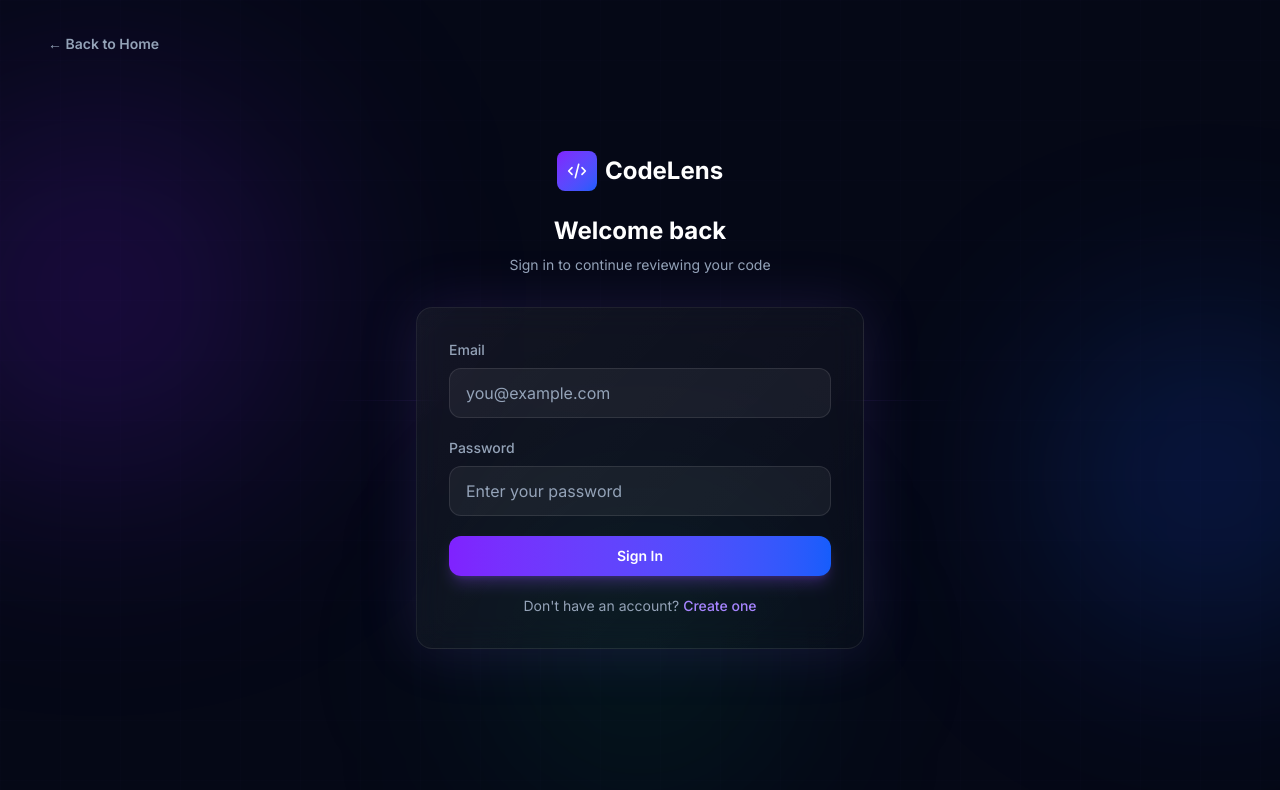
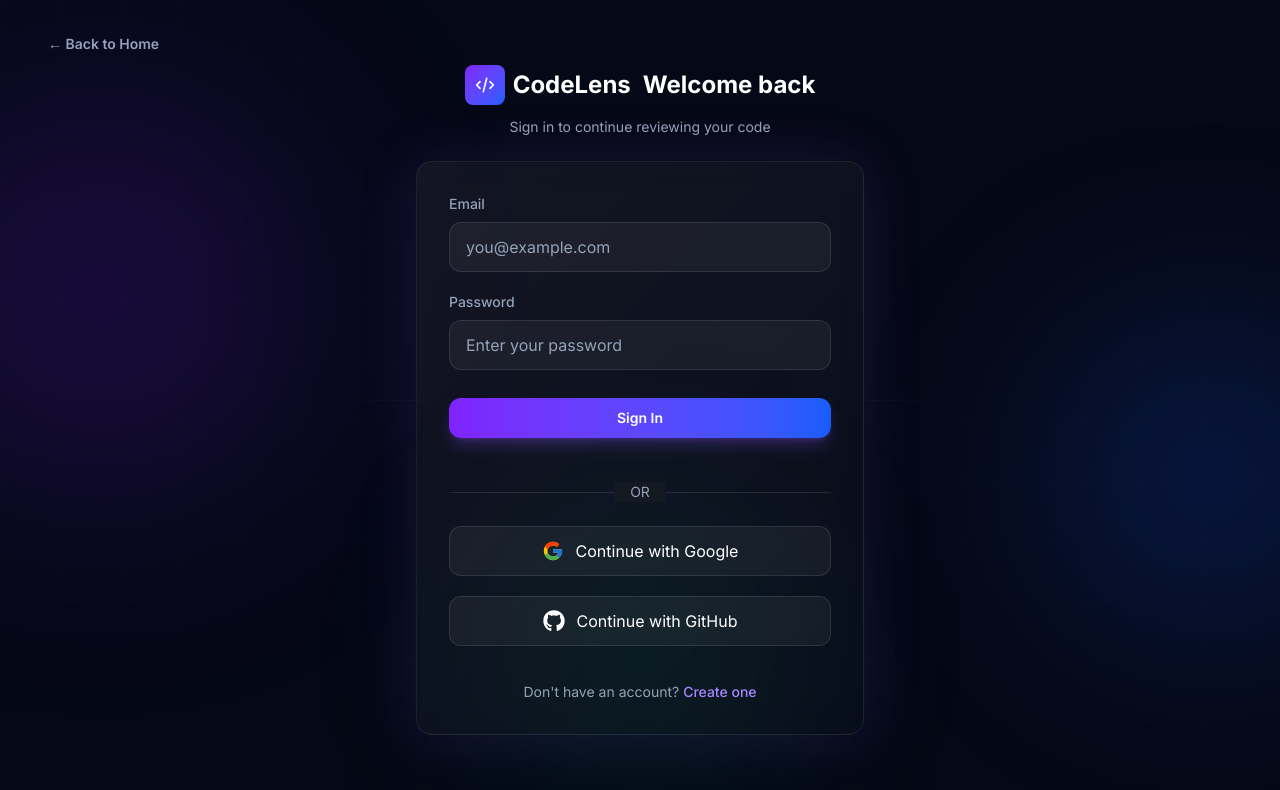
Before and after one commit to pritambaliya/CodeLens-AI, a React (Vite) app in the folder client/: page /login in a window 1280 px wide. Shown: the top 790 px of the page. Built offline with nearby package versions, Linux system fonts and the light colour scheme; no server answers.

Commit message:
Add login page of icon

```diff
--- a/client/src/context/AuthContext.jsx
+++ b/client/src/context/AuthContext.jsx
@@ -25,10 +25,10 @@ export function AuthProvider({ children }) {
   }, [fetchUser]);
 
   const login = async (credentials) => {
-    const data = await loginApi(credentials);
-    setUser(data.user);
-    return data;
-  };
+  const data = await loginApi(credentials);
+  await fetchUser();
+  return data;
+};
 
   const register = async (credentials) => {
     const data = await registerApi(credentials);
--- a/client/src/pages/LoginPage.jsx
+++ b/client/src/pages/LoginPage.jsx
@@ -6,13 +6,15 @@ import { useAuth } from '../hooks/useAuth';
 import Button from '../components/Button';
 import AnimatedBackground from '../components/AnimatedBackground';
 import PageTransition from '../components/PageTransition';
+import { FcGoogle } from "react-icons/fc";
+import { FaGithub } from "react-icons/fa";
 
 export default function LoginPage() {
   const [form, setForm] = useState({ email: '', password: '' });
   const [loading, setLoading] = useState(false);
   const { login } = useAuth();
   const navigate = useNavigate();
-  const location = useLocation();
+  const location = useLocation(); ''
   const from = location.state?.from?.pathname || '/dashboard';
 
   const handleChange = (e) => {
@@ -34,8 +36,15 @@ export default function LoginPage() {
     }
   };
 
+  const handleGoogleLogin = () => {
+    window.location.href = "http://localhost:5000/auth/google";
+  };
+
+  const handleGithubLogin = () => {
+    window.location.href = "http://localhost:5000/auth/github";
+  };
   return (
-    <PageTransition className="relative flex min-h-screen items-center justify-center bg-background px-4 py-12">
+    <PageTransition className="relative flex min-h-screen items-center justify-center bg-background px-4">
       <AnimatedBackground />
       <div className="absolute left-6 top-6 z-20">
         <Button
@@ -52,17 +61,38 @@ export default function LoginPage() {
         animate={{ opacity: 1, y: 0 }}
         className="relative w-full max-w-md"
       >
-        <div className="mb-8 text-center">
-          <Link to="/" className="inline-flex items-center gap-2">
-            <div className="flex h-10 w-10 items-center justify-center rounded-lg bg-gradient-to-br from-violet-600 to-blue-600">
-              <svg className="h-5 w-5 text-white" fill="none" viewBox="0 0 24 24" stroke="currentColor">
-                <path strokeLinecap="round" strokeLinejoin="round" strokeWidth={2} d="M10 20l4-16m4 4l4 4-4 4M6 16l-4-4 4-4" />
-              </svg>
-            </div>
-            <span className="text-2xl font-bold text-white">CodeLens</span>
-          </Link>
-          <h1 className="mt-6 text-2xl font-bold text-white">Welcome back</h1>
-          <p className="mt-2 text-sm text-text-muted">Sign in to continue reviewing your code</p>
+        <div className="mb-6 flex flex-col items-center text-center">
+          <div className="flex items-center gap-3">
+            <Link to="/" className="inline-flex items-center gap-2">
+              <div className="flex h-10 w-10 items-center justify-center rounded-lg bg-gradient-to-br from-violet-600 to-blue-600">
+                <svg
+                  className="h-5 w-5 text-white"
+                  fill="none"
+                  viewBox="0 0 24 24"
+                  stroke="currentColor"
+                >
+                  <path
+                    strokeLinecap="round"
+                    strokeLinejoin="round"
+                    strokeWidth={2}
+                    d="M10 20l4-16m4 4l4 4-4 4M6 16l-4-4 4-4"
+                  />
+                </svg>
+              </div>
+
+              <span className="text-2xl font-bold text-white">
+                CodeLens
+              </span>
+            </Link>
+
+            <h1 className="text-2xl font-bold text-white">
+              Welcome back
+            </h1>
+          </div>
+
+          <p className="mt-3 text-sm text-text-muted">
+            Sign in to continue reviewing your code
+          </p>
         </div>
 
         <form onSubmit={handleSubmit} className="glass-card glow-purple space-y-5 rounded-2xl p-8">
@@ -98,13 +128,51 @@ export default function LoginPage() {
             />
           </div>
 
-          <Button type="submit" className="w-full" loading={loading} disabled={loading}>
+          <Button
+            type="submit"
+            className="w-full mt-2"
+            loading={loading}
+            disabled={loading}
+          >
             Sign In
           </Button>
 
-          <p className="text-center text-sm text-text-muted">
-            Don&apos;t have an account?{' '}
-            <Link to="/register" className="font-medium text-violet-400 hover:text-violet-300">
+          <div className="relative my-6">
+            <div className="absolute inset-0 flex items-center">
+              <div className="w-full border-t border-white/10"></div>
+            </div>
+
+            <div className="relative flex justify-center">
+              <span className="bg-[#141821] px-4 text-sm text-text-muted">
+                OR
+              </span>
+            </div>
+          </div>
+
+          <button
+            type="button"
+            onClick={handleGoogleLogin}
+            className="flex w-full items-center justify-center gap-3 rounded-xl border border-white/10 bg-white/5 px-4 py-3 text-white transition hover:border-violet-500/50 hover:bg-white/10"
+          >
+            <FcGoogle size={22} />
+            Continue with Google
+          </button>
+
+          <button
+            type="button"
+            onClick={handleGithubLogin}
+            className="mt-3 flex w-full items-center justify-center gap-3 rounded-xl border border-white/10 bg-white/5 px-4 py-3 text-white transition hover:border-violet-500/50 hover:bg-white/10"
+          >
+            <FaGithub size={22} />
+            Continue with GitHub
+          </button>
+
+          <p className="pt-4 text-center text-sm text-text-muted">
+            Don't have an account?{" "}
+            <Link
+              to="/register"
+              className="font-medium text-violet-400 hover:text-violet-300"
+            >
               Create one
             </Link>
           </p>
```
